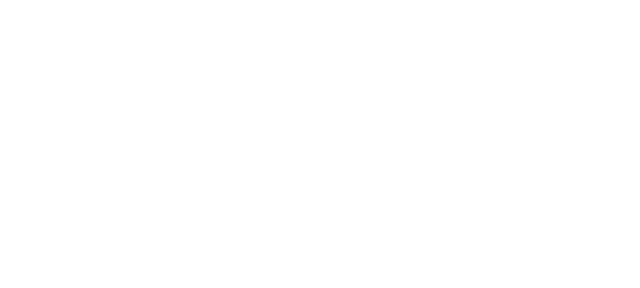
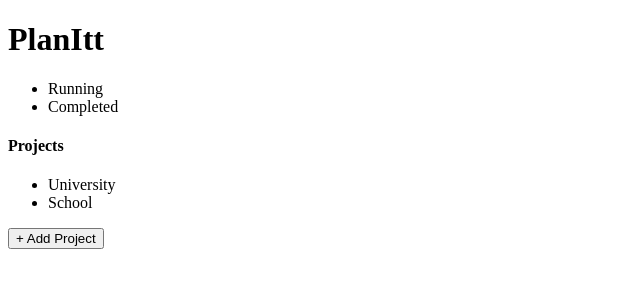
Before and after one commit to MhmdFais/PlanItt, a website: page dist/index.html in a window 1280 px wide. Shown: the whole page, without its empty margins (0-640 px from the left). Drawn offline with Linux system fonts and the light colour scheme.

Commit message:
feat: Add header and navigation bar to index.html

```diff
--- a/dist/index.html
+++ b/dist/index.html
@@ -5,5 +5,31 @@
     <meta name="viewport" content="width=device-width, initial-scale=1.0" />
     <title>PlanItt</title>
   </head>
-  <body></body>
+  <body>
+    <div class="header-container">
+      <header>
+        <h1>PlanItt</h1>
+      </header>
+    </div>
+    <div class="content-container">
+      <div class="navbar-container">
+        <div class="first-set-container">
+          <ul>
+            <li>Running</li>
+            <li>Completed</li>
+          </ul>
+        </div>
+        <h4>Projects</h4>
+        <div class="second-set-container">
+          <ul>
+            <li>University</li>
+            <li>School</li>
+          </ul>
+        </div>
+        <div class="add-project-button">
+          <button>+ Add Project</button>
+        </div>
+      </div>
+    </div>
+  </body>
 </html>
```
